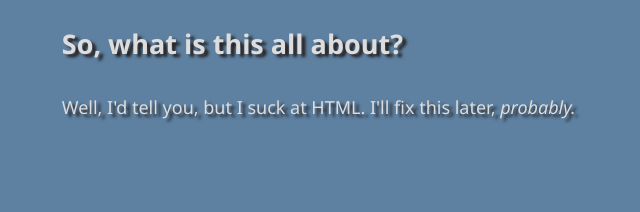
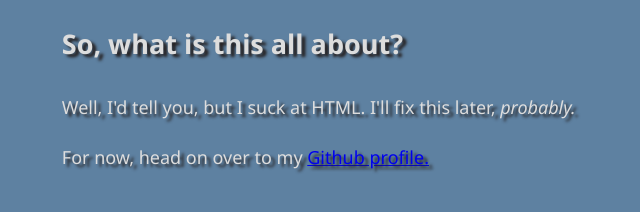
Before and after one commit to CookieStudios5609/CookieStudios5609.github.io, a plain HTML site: page index.html in a window 1280 px wide. Shown: the part 188-400 px from the top of the page, without its empty margins (111-751 px from the left). Drawn offline with Linux system fonts and the light colour scheme.

Commit message:
Update index.html
added github profile link

```diff
--- a/index.html
+++ b/index.html
@@ -14,5 +14,6 @@
         </header>
         <h2>So, what is this all about?</h2>
         <p>Well, I'd tell you, but I suck at HTML. I'll fix this later, <em>probably.</em></p>
+        <p>For now, head on over to my <a href="https://github.com/CookieStudios5609">Github profile.</a></p>
     </body>
 </html>
```
